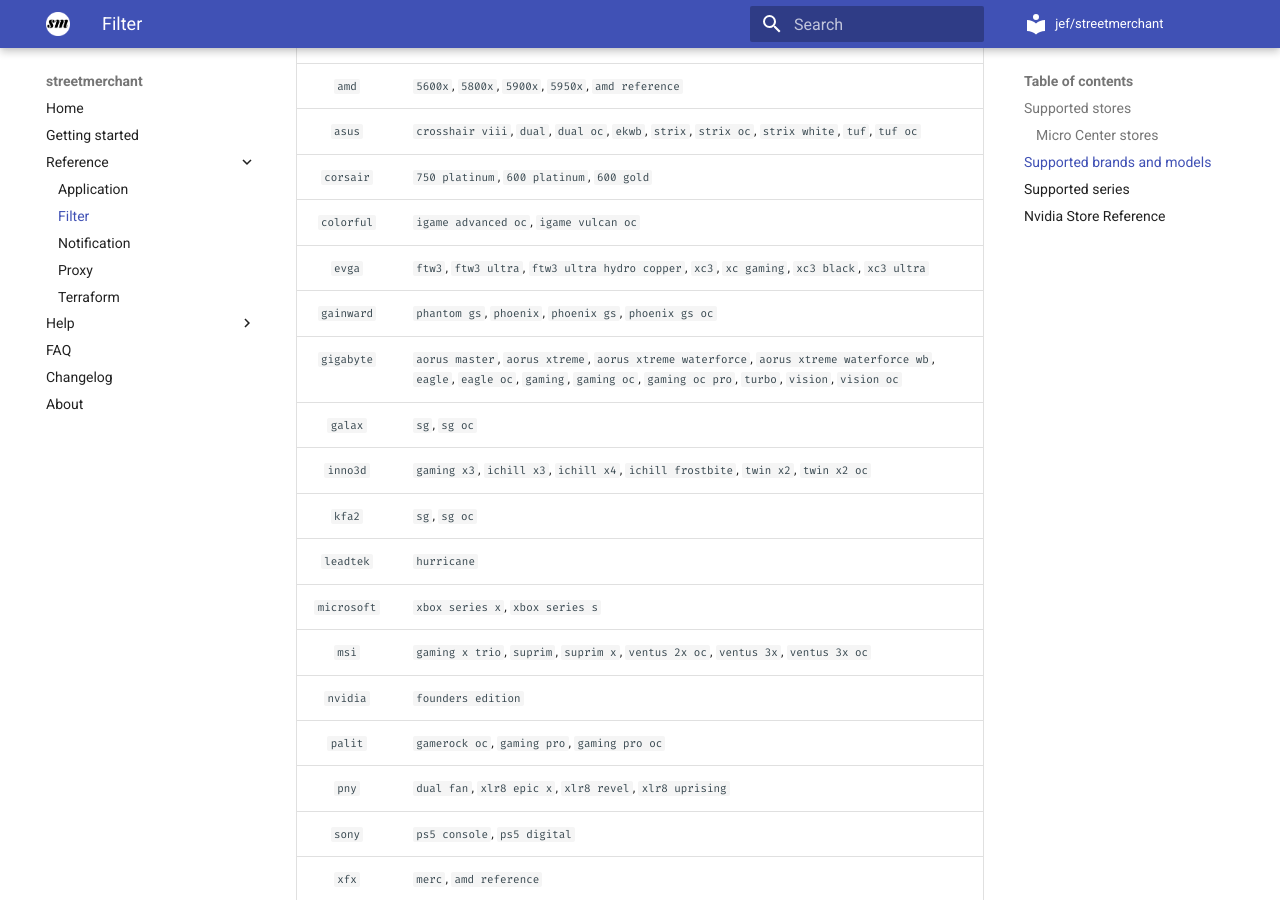
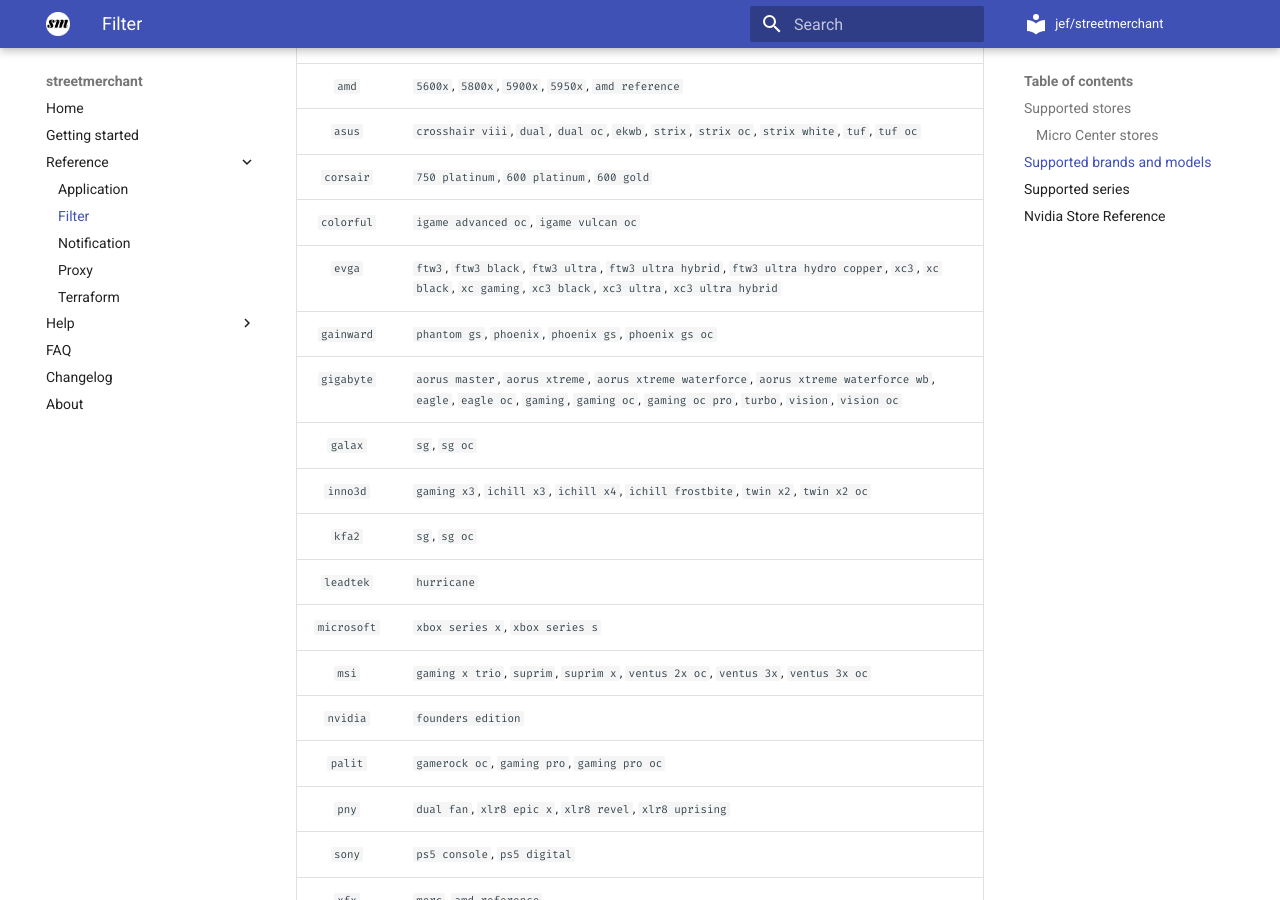
Before and after one commit to jef/streetmerchant, an MkDocs documentation site: the page built from docs/reference/filter.md, in a window 1280 px wide and 900 px high, scrolled down 9120 px. Built offline with MkDocs 1.6.1 and Material for MkDocs 9.7.7, drawn with Linux system fonts in a browser that asks for light colours; comment, search, counter and statistics services are not loaded.

Commit message:
restore removed models

```diff
--- a/docs/reference/filter.md
+++ b/docs/reference/filter.md
@@ -202,7 +202,7 @@
 | `asus` | `crosshair viii`, `dual`, `dual oc`, `ekwb`, `strix`, `strix oc`, `strix white`, `tuf`, `tuf oc` |
 | `corsair` | `750 platinum`, `600 platinum`, `600 gold` |
 | `colorful` | `igame advanced oc`, `igame vulcan oc` |
-| `evga` | `ftw3`, `ftw3 ultra`, `ftw3 ultra hydro copper`, `xc3`, `xc gaming`, `xc3 black`, `xc3 ultra` |
+| `evga` | `ftw3`, `ftw3 black`, `ftw3 ultra`, `ftw3 ultra hybrid`, `ftw3 ultra hydro copper`, `xc3`, `xc black`, `xc gaming`, `xc3 black`, `xc3 ultra`, `xc3 ultra hybrid` |
 | `gainward` | `phantom gs`, `phoenix`, `phoenix gs`, `phoenix gs oc` |
 | `gigabyte` | `aorus master`, `aorus xtreme`, `aorus xtreme waterforce`, `aorus xtreme waterforce wb`, `eagle`, `eagle oc`, `gaming`, `gaming oc`, `gaming oc pro`, `turbo`, `vision`, `vision oc` |
 | `galax` | `sg`, `sg oc` |
```
